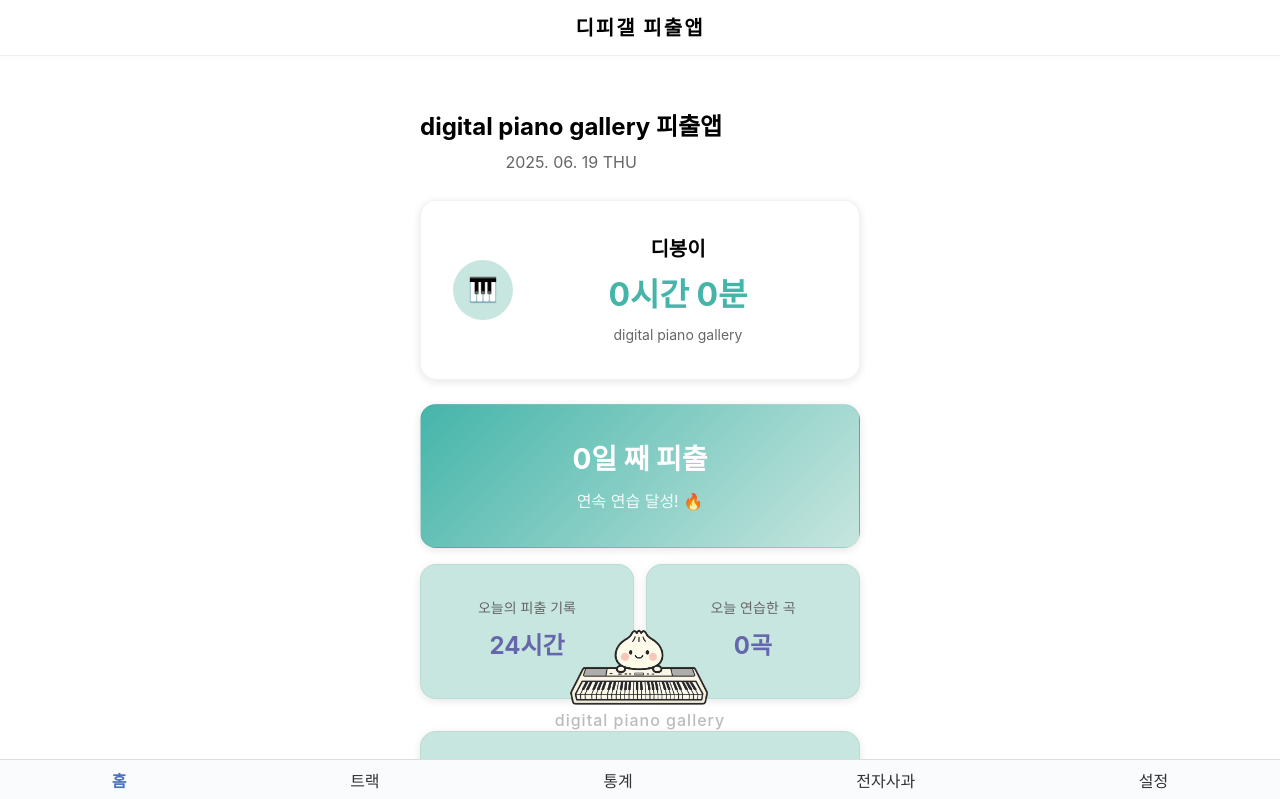
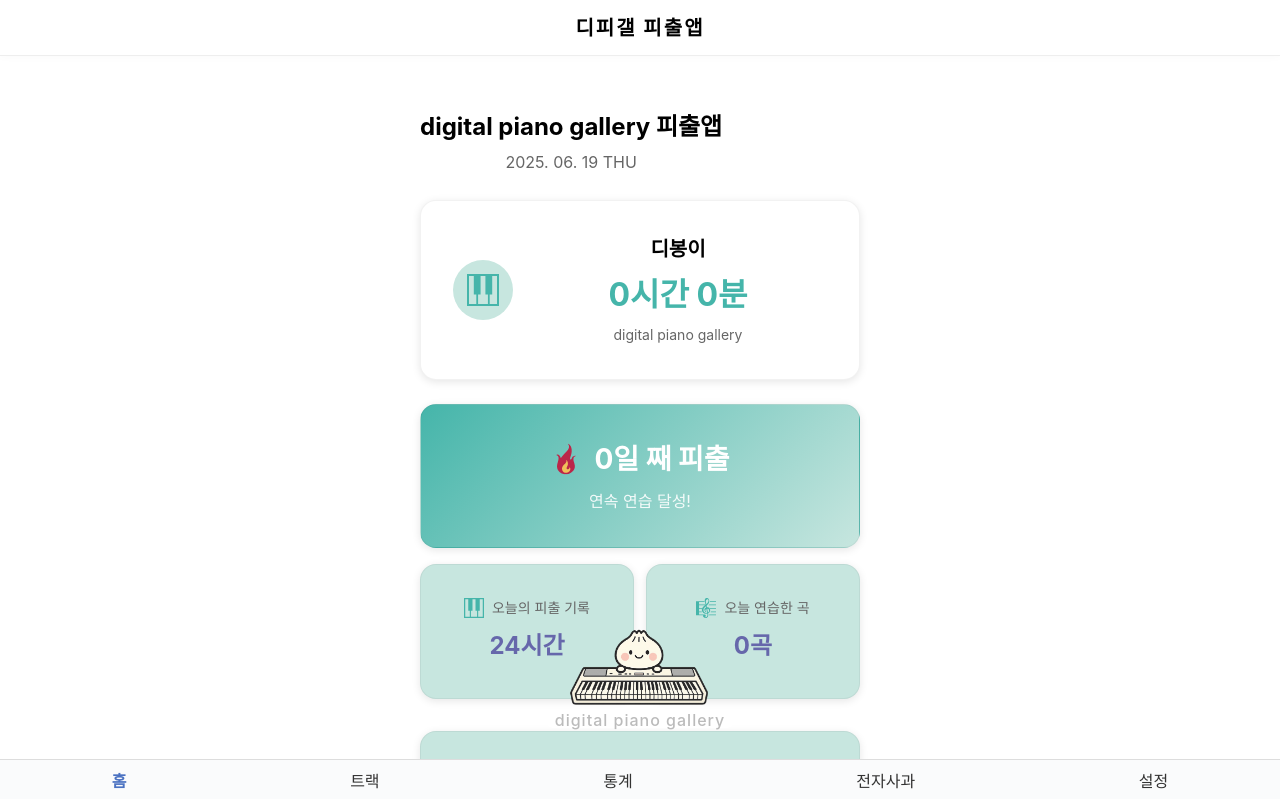
Before and after one commit to Mozartdc/pianolog_i, a React (Vite) app: page / in a window 1280 px wide. Shown: the top 799 px of the page. Built offline with nearby package versions, Linux system fonts and the light colour scheme.

Commit message:
Update HomeScreen.tsx

```diff
--- a/src/screens/HomeScreen.tsx
+++ b/src/screens/HomeScreen.tsx
@@ -1,6 +1,7 @@
 import React, { useState, useEffect, useRef } from "react";
 import dayjs from "dayjs";
 import { getTodayCheer } from "../utils/cheers";
+import Icon from "../components/Icon";
 import "../colors.css";
 
 function getToday() {
@@ -134,7 +135,7 @@ function HomeScreen() {
           {avatar ? (
             <img src={avatar} alt="프로필" style={{ width: '100%', height: '100%', borderRadius: '50%' }} />
           ) : (
-            '🎹'
+            <Icon name="keyboard" size={32} color="var(--TURQUOISE)" />
           )}
         </div>
         <div style={{ flex: 1 }}>
@@ -168,19 +169,28 @@ function HomeScreen() {
         textAlign: 'center',
         marginBottom: '16px'
       }}>
+        <div style={{
+          display: 'flex',
+          alignItems: 'center',
+          justifyContent: 'center',
+          gap: '12px',
+          marginBottom: '8px'
+        }}>
+          <Icon name="flame" size={32} color="var(--WHITE)" />
           <h2 style={{
             fontSize: '28px',
             fontWeight: 'bold',
-          margin: '0 0 8px 0'
+            margin: 0
           }}>
             {getStreak()}일 째 피출
           </h2>
+        </div>
         <p style={{
           fontSize: '16px',
           opacity: 0.9,
           margin: 0
         }}>
-          연속 연습 달성! 🔥
+          연속 연습 달성!
         </p>
       </div>
 
@@ -191,14 +201,24 @@ function HomeScreen() {
         gap: '12px',
         marginBottom: '16px'
       }}>
+        {/* 오늘의 피출 기록 */}
         <div className="card card-light" style={{ textAlign: 'center' }}>
+          <div style={{
+            display: 'flex',
+            alignItems: 'center',
+            justifyContent: 'center',
+            gap: '8px',
+            marginBottom: '8px'
+          }}>
+            <Icon name="keyboard" size={20} color="var(--VERY_PERI)" />
             <p style={{
               fontSize: '14px',
               color: 'var(--DARK_GRAY)',
-            margin: '0 0 8px 0'
+              margin: 0
             }}>
               오늘의 피출 기록
             </p>
+          </div>
           <div style={{
             fontSize: '24px',
             fontWeight: 'bold',
@@ -207,14 +227,25 @@ function HomeScreen() {
             24시간
           </div>
         </div>
+
+        {/* 오늘 연습한 곡 */}
         <div className="card card-light" style={{ textAlign: 'center' }}>
+          <div style={{
+            display: 'flex',
+            alignItems: 'center',
+            justifyContent: 'center',
+            gap: '8px',
+            marginBottom: '8px'
+          }}>
+            <Icon name="staff" size={20} color="var(--VERY_PERI)" />
             <p style={{
               fontSize: '14px',
               color: 'var(--DARK_GRAY)',
-            margin: '0 0 8px 0'
+              margin: 0
             }}>
               오늘 연습한 곡
             </p>
+          </div>
           <div style={{
             fontSize: '24px',
             fontWeight: 'bold',
@@ -225,14 +256,24 @@ function HomeScreen() {
         </div>
       </div>
 
+      {/* 총 연습 시간 */}
       <div className="card card-light" style={{ textAlign: 'center', marginBottom: '24px' }}>
+        <div style={{
+          display: 'flex',
+          alignItems: 'center',
+          justifyContent: 'center',
+          gap: '8px',
+          marginBottom: '8px'
+        }}>
+          <Icon name="trophy" size={24} color="var(--VERY_PERI)" />
           <p style={{
             fontSize: '14px',
             color: 'var(--DARK_GRAY)',
-          margin: '0 0 8px 0'
+            margin: 0
           }}>
             총 연습 시간
           </p>
+        </div>
         <div style={{
           fontSize: '28px',
           fontWeight: 'bold',
@@ -301,7 +342,11 @@ function HomeScreen() {
           fontSize: '18px',
           fontWeight: 'bold',
           cursor: 'pointer',
-          transition: 'all 0.2s ease'
+          transition: 'all 0.2s ease',
+          display: 'flex',
+          alignItems: 'center',
+          justifyContent: 'center',
+          gap: '8px'
         }}
         onMouseOver={(e) => {
           e.currentTarget.style.backgroundColor = 'rgb(59, 171, 160)';
@@ -310,6 +355,7 @@ function HomeScreen() {
           e.currentTarget.style.backgroundColor = 'var(--TURQUOISE)';
         }}
       >
+        <Icon name="play" size={20} color="var(--WHITE)" />
         드가자
       </button>
     </div>
```
Lines whose indentation alone changed are shown as unchanged.
